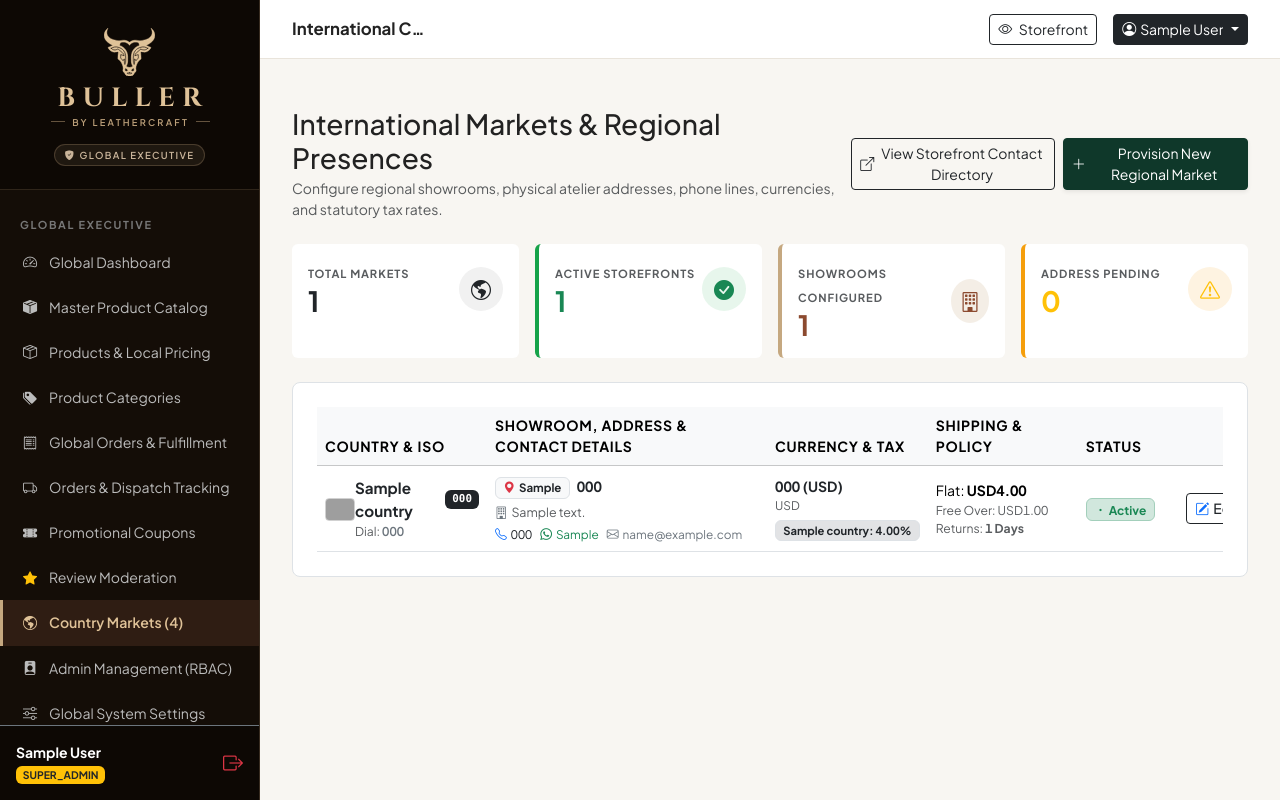
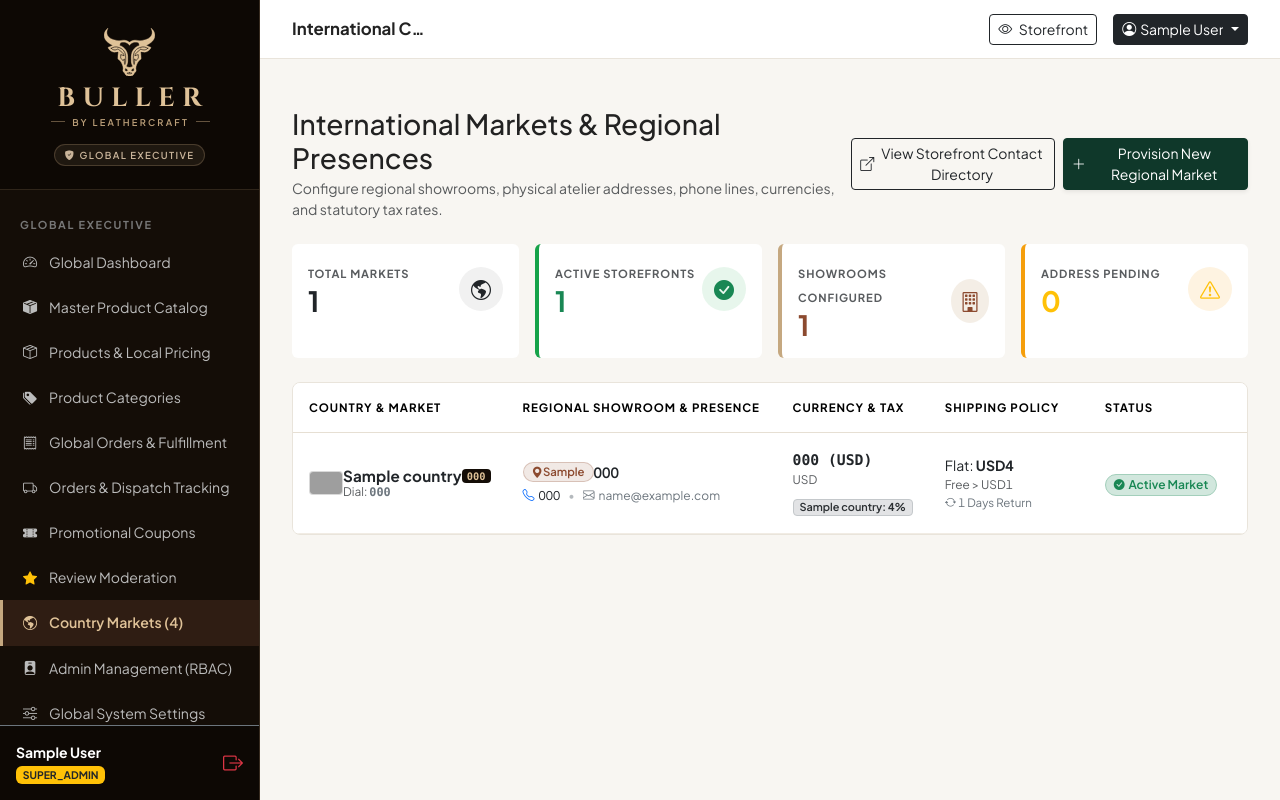
Before and after one commit to umarfaruk26-22/BULLER-BY-LEATHERCRAFT, a PHP site: page /superadmin/countries in a window 1280 px wide. Run offline with PHP 8.4, Linux system fonts and the light colour scheme; the visitor is signed in with stand-in values (Sample User, id 1); tables that the repository leaves empty hold one stand-in row (values such as "Sample post"); some libraries are stand-ins or nearby versions; some web fonts are replaced; grey boxes are pictures that could not be loaded.

Commit message:
style(superadmin): overhaul international markets table layout to clean executive design

```diff
--- a/app/views/superadmin/countries.php
+++ b/app/views/superadmin/countries.php
@@ -78,128 +78,123 @@ require __DIR__ . '/../layouts/admin_header.php';
     </div>
 
     <!-- Countries Table Card -->
-    <div class="bg-white border rounded-3 p-3 p-md-4 shadow-soft" style="border-color: var(--admin-card-border);">
+    <div class="card border-0 rounded-3 shadow-soft overflow-hidden" style="background: #ffffff; border: 1px solid var(--admin-card-border) !important;">
         <div class="table-responsive">
-            <table class="table table-hover align-middle mb-0">
-                <thead class="table-light small text-uppercase" style="letter-spacing: 0.05em;">
-                    <tr>
-                        <th style="min-width: 170px;">Country & ISO</th>
-                        <th style="min-width: 280px;">Showroom, Address & Contact Details</th>
-                        <th style="min-width: 160px;">Currency & Tax</th>
-                        <th style="min-width: 150px;">Shipping & Policy</th>
-                        <th style="min-width: 100px;">Status</th>
-                        <th class="text-end" style="min-width: 160px;">Actions</th>
+            <table class="table table-hover align-middle mb-0" style="border-collapse: separate; border-spacing: 0;">
+                <thead style="background: #f8f6f2; border-bottom: 2px solid #e6dfd3;">
+                    <tr class="small text-uppercase" style="font-size: 0.72rem; letter-spacing: 0.08em; color: #63341b; font-weight: 700;">
+                        <th class="py-3 px-3" style="min-width: 200px; white-space: nowrap;">Country & Market</th>
+                        <th class="py-3 px-3" style="min-width: 270px;">Regional Showroom & Presence</th>
+                        <th class="py-3 px-3" style="min-width: 150px; white-space: nowrap;">Currency & Tax</th>
+                        <th class="py-3 px-3" style="min-width: 160px; white-space: nowrap;">Shipping Policy</th>
+                        <th class="py-3 px-3" style="min-width: 110px; white-space: nowrap;">Status</th>
+                        <th class="py-3 px-3 text-end" style="min-width: 160px; white-space: nowrap;">Actions</th>
                     </tr>
                 </thead>
-                <tbody>
+                <tbody class="divide-y">
                     <?php foreach ($countries as $c): ?>
-                        <tr>
+                        <tr style="border-bottom: 1px solid #f1ece4; transition: var(--transition-smooth);">
                             <!-- Country & Flag -->
-                            <td>
+                            <td class="py-3 px-3" style="white-space: nowrap;">
                                 <div class="d-flex align-items-center gap-2.5">
-                                    <div class="flex-shrink-0">
-                                        <?= country_flag($c['code'], $c['name'], 30) ?>
+                                    <div class="flex-shrink-0 shadow-xs rounded-1 overflow-hidden" style="border: 1px solid rgba(0,0,0,0.15); width: 34px; height: 24px; display: flex; align-items: center; justify-content: center; background: #ffffff;">
+                                        <?= country_flag($c['code'], $c['name'], 34) ?>
                                     </div>
-                                    <div>
+                                    <div style="line-height: 1.25;">
                                         <div class="d-flex align-items-center gap-1.5">
-                                            <strong class="text-dark" style="font-size: 0.95rem;"><?= e($c['name']) ?></strong>
-                                            <span class="badge bg-dark font-monospace" style="font-size: 0.68rem;"><?= e($c['code']) ?></span>
+                                            <span class="fw-bold text-dark font-serif" style="font-size: 0.95rem; letter-spacing: 0.01em;"><?= e($c['name']) ?></span>
+                                            <span class="badge rounded-1 font-monospace" style="background: #140d07; color: #dfc298; font-size: 0.65rem; padding: 2px 5px;"><?= e($c['code']) ?></span>
                                         </div>
-                                        <small class="text-muted d-block" style="font-size: 0.76rem;">
-                                            Dial: <span class="fw-semibold text-secondary"><?= e($c['phone_code'] ?: 'N/A') ?></span>
+                                        <small class="text-muted d-block mt-0.5" style="font-size: 0.74rem;">
+                                            Dial: <span class="font-monospace text-secondary fw-semibold"><?= e($c['phone_code'] ?: 'N/A') ?></span>
                                         </small>
                                     </div>
                                 </div>
                             </td>
 
                             <!-- Physical Showroom & Contact Details -->
-                            <td>
-                                <?php if (!empty($c['address']) || !empty($c['contact_phone'])): ?>
-                                    <div class="mb-1">
-                                        <span class="badge bg-light text-dark border me-1" style="font-size: 0.72rem;">
-                                            <i class="bi bi-geo-alt-fill text-danger me-1"></i><?= e($c['city'] ?: 'Regional Hub') ?>
+                            <td class="py-3 px-3">
+                                <?php if (!empty($c['city']) || !empty($c['atelier_title']) || !empty($c['address'])): ?>
+                                    <div class="d-flex align-items-center gap-1.5 mb-1 flex-wrap">
+                                        <span class="badge rounded-pill" style="background: rgba(140, 74, 47, 0.12); color: #8c4a2f; border: 1px solid rgba(140, 74, 47, 0.25); font-size: 0.71rem; font-weight: 600; padding: 3px 8px;">
+                                            <i class="bi bi-geo-alt-fill me-0.5"></i><?= e($c['city'] ?: 'Regional Hub') ?>
                                         </span>
-                                        <strong class="small text-dark font-serif"><?= e($c['atelier_title'] ?: 'Regional Showroom') ?></strong>
+                                        <span class="fw-semibold text-dark text-truncate font-serif" style="font-size: 0.88rem; max-width: 250px;" title="<?= e($c['atelier_title'] ?: 'Regional Showroom') ?>">
+                                            <?= e($c['atelier_title'] ?: 'Regional Showroom') ?>
+                                        </span>
                                     </div>
-                                    <?php if (!empty($c['address'])): ?>
-                                        <div class="text-muted small text-truncate mb-1" style="max-width: 320px; font-size: 0.78rem;" title="<?= e($c['address']) ?>">
-                                            <i class="bi bi-building me-1 text-secondary"></i><?= e($c['address']) ?>
-                                        </div>
-                                    <?php endif; ?>
-                                    <div class="d-flex flex-wrap gap-2 small" style="font-size: 0.74rem;">
+                                    <div class="d-flex align-items-center gap-2 text-muted small flex-wrap" style="font-size: 0.75rem;">
                                         <?php if (!empty($c['contact_phone'])): ?>
                                             <span class="text-nowrap text-dark">
                                                 <i class="bi bi-telephone text-primary me-1"></i><?= e($c['contact_phone']) ?>
                                             </span>
                                         <?php endif; ?>
-                                        <?php if (!empty($c['contact_whatsapp'])): ?>
-                                            <span class="text-nowrap text-success">
-                                                <i class="bi bi-whatsapp me-1"></i><?= e($c['contact_whatsapp']) ?>
-                                            </span>
+                                        <?php if (!empty($c['contact_phone']) && !empty($c['contact_email'])): ?>
+                                            <span class="text-secondary opacity-50">&bull;</span>
                                         <?php endif; ?>
                                         <?php if (!empty($c['contact_email'])): ?>
-                                            <span class="text-nowrap text-secondary">
+                                            <span class="text-nowrap text-truncate text-secondary" style="max-width: 190px;" title="<?= e($c['contact_email']) ?>">
                                                 <i class="bi bi-envelope me-1"></i><?= e($c['contact_email']) ?>
                                             </span>
                                         <?php endif; ?>
                                     </div>
                                 <?php else: ?>
-                                    <div class="py-1">
-                                        <span class="badge bg-warning-subtle text-warning-emphasis border border-warning-subtle small fw-normal">
-                                            <i class="bi bi-exclamation-triangle-fill me-1 text-warning"></i> Address & Phone Pending
-                                        </span>
-                                        <small class="d-block text-muted mt-1" style="font-size: 0.73rem;">Click <strong>Edit Details</strong> to assign showroom address.</small>
-                                    </div>
+                                    <span class="badge rounded-pill bg-warning-subtle text-warning-emphasis border border-warning-subtle px-2.5 py-1 small fw-normal">
+                                        <i class="bi bi-clock-history me-1"></i> Address & Phone Pending
+                                    </span>
                                 <?php endif; ?>
                             </td>
 
                             <!-- Currency & Tax -->
-                            <td>
-                                <div class="fw-bold text-dark small">
+                            <td class="py-3 px-3" style="white-space: nowrap;">
+                                <div class="fw-bold text-dark font-monospace" style="font-size: 0.92rem;">
                                     <?= e($c['currency_code']) ?> (<?= e($c['currency_symbol']) ?>)
                                 </div>
-                                <div class="text-muted small mb-1" style="font-size: 0.74rem;"><?= e($c['currency_name']) ?></div>
-                                <div class="small">
-                                    <span class="badge bg-secondary-subtle text-dark border small" style="font-size: 0.7rem;">
-                                        <?= e($c['tax_name']) ?>: <strong><?= $c['tax_rate_percent'] ?>%</strong>
+                                <div class="text-muted small" style="font-size: 0.74rem;">
+                                    <?= e($c['currency_name']) ?>
+                                </div>
+                                <div class="mt-1">
+                                    <span class="badge rounded-1 bg-secondary-subtle text-secondary-emphasis border border-secondary-subtle small fw-semibold" style="font-size: 0.68rem; padding: 2px 6px;">
+                                        <?= e($c['tax_name']) ?>: <strong><?= (float)$c['tax_rate_percent'] ?>%</strong>
                                     </span>
                                 </div>
                             </td>
 
                             <!-- Shipping & Policy -->
-                            <td>
-                                <div class="small">
-                                    Flat: <strong><?= e($c['currency_symbol']) . number_format($c['flat_shipping_rate'], 2) ?></strong>
+                            <td class="py-3 px-3" style="white-space: nowrap;">
+                                <div class="small text-dark">
+                                    Flat: <strong><?= e($c['currency_symbol']) . number_format($c['flat_shipping_rate'], 0) ?></strong>
                                 </div>
-                                <div class="small text-muted" style="font-size: 0.76rem;">
-                                    Free Over: <?= e($c['currency_symbol']) . number_format($c['free_shipping_threshold'], 2) ?>
+                                <div class="small text-muted" style="font-size: 0.74rem;">
+                                    Free &gt; <?= e($c['currency_symbol']) . number_format($c['free_shipping_threshold'], 0) ?>
                                 </div>
-                                <div class="small text-muted" style="font-size: 0.76rem;">
-                                    Returns: <strong><?= (int)$c['return_window_days'] ?> Days</strong>
+                                <div class="small text-secondary mt-0.5" style="font-size: 0.72rem;">
+                                    <i class="bi bi-arrow-repeat me-0.5"></i> <?= (int)$c['return_window_days'] ?> Days Return
                                 </div>
                             </td>
 
                             <!-- Storefront Status -->
-                            <td>
+                            <td class="py-3 px-3" style="white-space: nowrap;">
                                 <?php if ($c['is_active']): ?>
-                                    <span class="badge bg-success-subtle text-success border border-success-subtle small">
-                                        <i class="bi bi-dot"></i> Active
+                                    <span class="badge rounded-pill bg-success-subtle text-success border border-success-subtle px-2.5 py-1.5 small fw-semibold d-inline-flex align-items-center gap-1">
+                                        <i class="bi bi-check-circle-fill" style="font-size: 0.68rem;"></i> Active Market
                                     </span>
                                 <?php else: ?>
-                                    <span class="badge bg-secondary-subtle text-secondary border small">
-                                        Deactivated
+                                    <span class="badge rounded-pill bg-secondary-subtle text-secondary border border-secondary-subtle px-2.5 py-1.5 small fw-normal d-inline-flex align-items-center gap-1">
+                                        <i class="bi bi-pause-circle" style="font-size: 0.68rem;"></i> Inactive
                                     </span>
                                 <?php endif; ?>
                             </td>
 
                             <!-- Actions -->
-                            <td class="text-end">
+                            <td class="py-3 px-3 text-end" style="white-space: nowrap;">
                                 <div class="d-inline-flex align-items-center gap-1.5">
                                     <!-- Edit Country & Showroom Page Link -->
                                     <a href="<?= url('superadmin/countries/edit?id=' . $c['id']) ?>"
-                                       class="btn btn-sm btn-outline-dark d-inline-flex align-items-center gap-1 shadow-xs fw-medium px-2.5 py-1"
+                                       class="btn btn-sm btn-dark d-inline-flex align-items-center gap-1.5 px-3 py-1.5 shadow-xs fw-semibold"
+                                       style="background: #140d07 !important; border-color: #140d07; font-size: 0.78rem; border-radius: 6px;"
                                        title="Edit Address, Phone & Market Specs">
-                                        <i class="bi bi-pencil-square text-primary"></i>
+                                        <i class="bi bi-pencil-square" style="color: #dfc298;"></i>
                                         <span>Edit Details</span>
                                     </a>
 
@@ -207,7 +202,10 @@ require __DIR__ . '/../layouts/admin_header.php';
                                     <form action="<?= url('superadmin/countries/toggle') ?>" method="POST" class="d-inline mb-0">
                                         <input type="hidden" name="csrf_token" value="<?= Auth::csrfToken() ?>">
                                         <input type="hidden" name="country_id" value="<?= $c['id'] ?>">
-                                        <button type="submit" class="btn btn-sm btn-outline-<?= $c['is_active'] ? 'danger' : 'success' ?> p-1 px-2" title="<?= $c['is_active'] ? 'Deactivate Market' : 'Activate Market' ?>">
+                                        <button type="submit"
+                                                class="btn btn-sm <?= $c['is_active'] ? 'btn-outline-danger' : 'btn-outline-success' ?> p-1 px-2"
+                                                style="border-radius: 6px;"
+                                                title="<?= $c['is_active'] ? 'Deactivate Market' : 'Activate Market' ?>">
                                             <i class="bi bi-power"></i>
                                         </button>
                                     </form>
```
